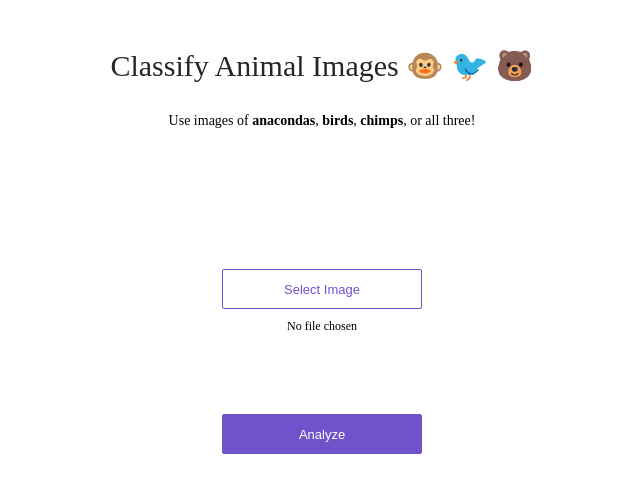
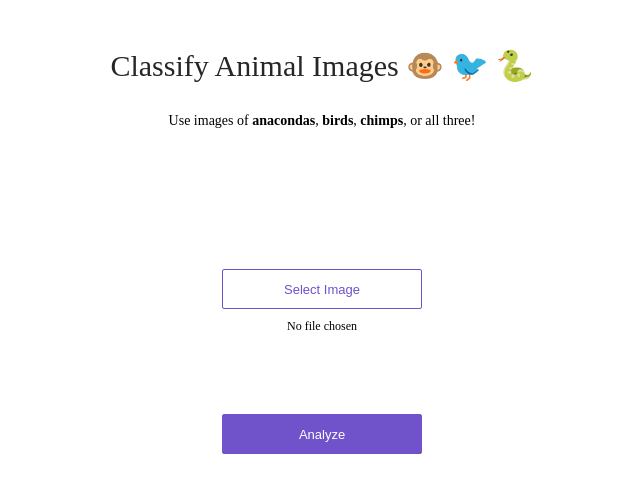
Before and after one commit to jmdaemon/animal-recognizer, a plain HTML site: page app/view/index.html in a window 1280 px wide. Shown: the full height of the page, 318-958 px from the left. Drawn offline with Linux system fonts and the light colour scheme.

```diff
--- a/app/view/index.html
+++ b/app/view/index.html
@@ -7,8 +7,7 @@
 <body>
 <div>
     <div class='center'>
-		<! --  🐍 Bear Face Emoji-->
-        <div class='title'>Classify Animal Images 🐵 🐦  🐻  </div>
+        <div class='title'>Classify Animal Images 🐵 🐦  🐍</div>
         <p>
             Use images of <strong>anacondas</strong>, <strong>birds</strong>, <strong>chimps</strong>, or
             all three!
```
Also changed, not shown: 1 other file.
